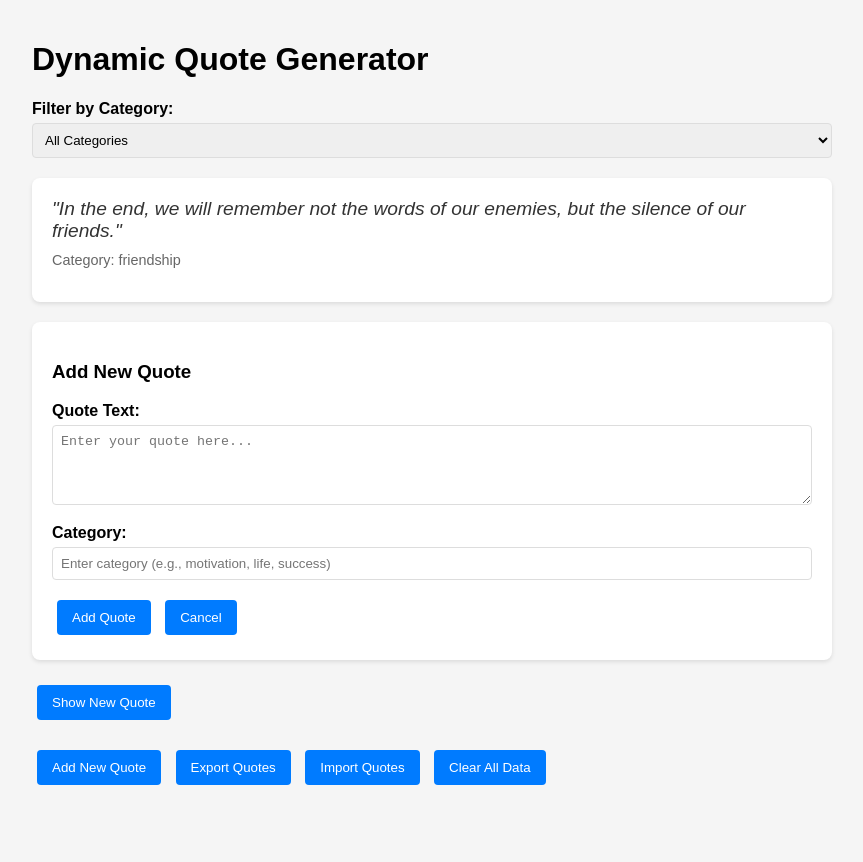
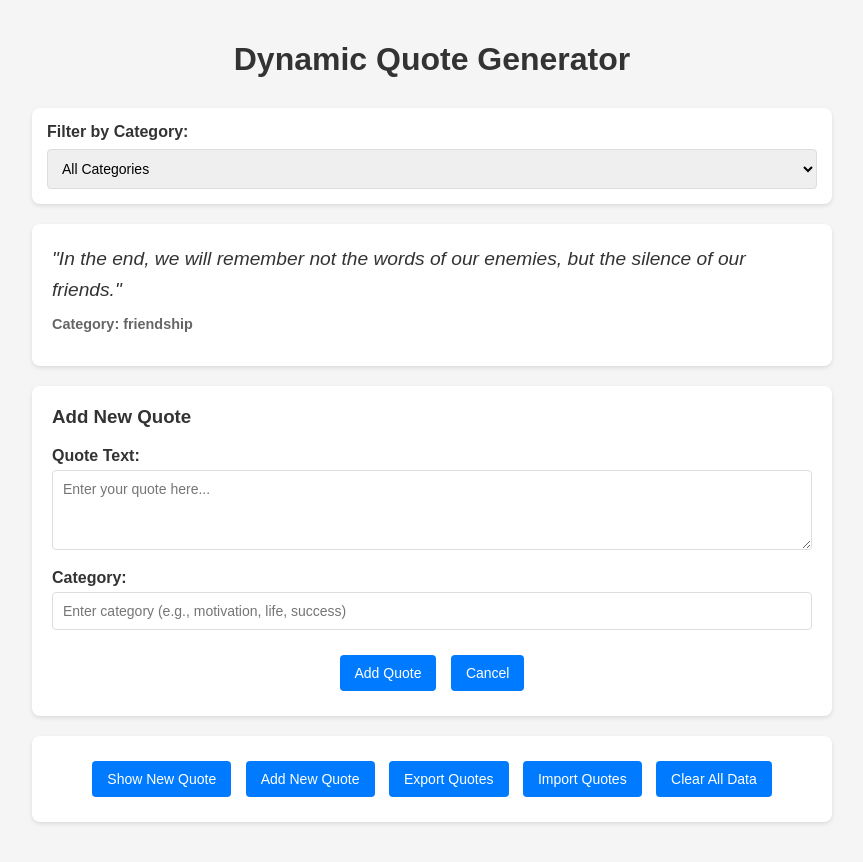
Before and after one commit to NigelDolling/alx_fe_javascript, a plain HTML site: page dom-manipulation/index.html in a window 1280 px wide. Both pictures are taken after a click on the button "Add New Quote". Shown: the whole page, without its empty margins (208-1071 px from the left). Before the commit the page ends 830 px from the top, so only its background shows below. Drawn offline with Linux system fonts and the light colour scheme.

```diff
--- a/dom-manipulation/index.html
+++ b/dom-manipulation/index.html
@@ -4,11 +4,29 @@
     <meta charset="UTF-8">
     <meta name="viewport" content="width=device-width, initial-scale=1.0">
     <title>Dynamic Quote Generator</title>
+    <link rel="stylesheet" href="styles.css">
 </head>
 <body>
     <h1>Dynamic Quote Generator</h1>
+
+    <div id="categoryFilter">
+        <label for="categorySelect">Filter by Category:</label>
+        <select id="categorySelect" onchange="filterQuotesByCategory()">
+            <option value="all">All Categories</option>
+        </select>
+    </div>
+
     <div id="quoteDisplay"></div>
+
+    <div id="controls">
         <button id="newQuote">Show New Quote</button>
+        <button onclick="createAddQuoteForm()">Add New Quote</button>
+        <button onclick="exportQuotes()">Export Quotes</button>
+        <input type="file" id="importFile" accept=".json" onchange="importQuotes(event)" style="display: none;">
+        <button onclick="document.getElementById('importFile').click()">Import Quotes</button>
+        <button onclick="clearAllData()">Clear All Data</button>
+    </div>
+
     <script src="script.js"></script>
 </body>
 </html>
--- a/dom-manipulation/script.js
+++ b/dom-manipulation/script.js
@@ -130,21 +130,12 @@
 // Function to create category filter
 function createCategoryFilter() {
     const existingFilter = document.getElementById('categoryFilter');
-    if (existingFilter) return;
+    if (existingFilter) {
+        populateCategories();
+        return;
+    }
 
-    const filterContainer = document.createElement('div');
-    filterContainer.id = 'categoryFilter';
-    filterContainer.innerHTML = `
-        <label for="categorySelect">Filter by Category:</label>
-        <select id="categorySelect" onchange="filterQuotesByCategory()">
-            <option value="all">All Categories</option>
-        </select>
-    `;
-
-    // Insert filter before quote display
-    const quoteDisplay = document.getElementById('quoteDisplay');
-    quoteDisplay.parentNode.insertBefore(filterContainer, quoteDisplay);
-
+    // Category filter is now in HTML, just populate it
     populateCategories();
 }
 
@@ -264,21 +255,6 @@
     if (newQuoteButton) {
         newQuoteButton.addEventListener('click', showRandomQuote);
     }
-
-    // Create additional control buttons
-    const controlsContainer = document.createElement('div');
-    controlsContainer.id = 'controls';
-    controlsContainer.innerHTML = `
-        <button onclick="createAddQuoteForm()">Add New Quote</button>
-        <button onclick="exportQuotes()">Export Quotes</button>
-        <input type="file" id="importFile" accept=".json" onchange="importQuotes(event)" style="display: none;">
-        <button onclick="document.getElementById('importFile').click()">Import Quotes</button>
-        <button onclick="clearAllData()">Clear All Data</button>
-    `;
-
-    // Insert controls after the new quote button
-    const newQuoteBtn = document.getElementById('newQuote');
-    newQuoteBtn.parentNode.insertBefore(controlsContainer, newQuoteBtn.nextSibling);
 });
 
 // Additional utility function to clear all stored data
@@ -305,101 +281,3 @@
         alert('All data cleared and reset to defaults!');
     }
 }
-
-// Add some basic styling through JavaScript (optional - better to use CSS file)
-function addBasicStyling() {
-    const style = document.createElement('style');
-    style.textContent = `
-        body {
-            font-family: Arial, sans-serif;
-            max-width: 800px;
-            margin: 0 auto;
-            padding: 20px;
-            background-color: #f5f5f5;
-        }
-
-        .quote-container {
-            background: white;
-            padding: 20px;
-            border-radius: 8px;
-            box-shadow: 0 2px 4px rgba(0,0,0,0.1);
-            margin: 20px 0;
-        }
-
-        blockquote {
-            font-size: 1.2em;
-            font-style: italic;
-            margin: 0;
-            color: #333;
-        }
-
-        .category {
-            color: #666;
-            font-size: 0.9em;
-            margin-top: 10px;
-        }
-
-        #addQuoteForm {
-            background: white;
-            padding: 20px;
-            border-radius: 8px;
-            box-shadow: 0 2px 4px rgba(0,0,0,0.1);
-            margin: 20px 0;
-        }
-
-        .form-group {
-            margin-bottom: 15px;
-        }
-
-        label {
-            display: block;
-            margin-bottom: 5px;
-            font-weight: bold;
-        }
-
-        input, textarea, select {
-            width: 100%;
-            padding: 8px;
-            border: 1px solid #ddd;
-            border-radius: 4px;
-            box-sizing: border-box;
-        }
-
-        textarea {
-            height: 80px;
-            resize: vertical;
-        }
-
-        button {
-            background-color: #007bff;
-            color: white;
-            padding: 10px 15px;
-            border: none;
-            border-radius: 4px;
-            cursor: pointer;
-            margin: 5px;
-        }
-
-        button:hover {
-            background-color: #0056b3;
-        }
-
-        .success-message {
-            color: green;
-            margin-top: 10px;
-            font-weight: bold;
-        }
-
-        #categoryFilter {
-            margin: 20px 0;
-        }
-
-        #controls {
-            margin: 20px 0;
-        }
-    `;
-    document.head.appendChild(style);
-}
-
-// Apply basic styling when DOM loads
-document.addEventListener('DOMContentLoaded', addBasicStyling);
--- /dev/null
+++ b/dom-manipulation/styles.css
@@ -0,0 +1,169 @@
+body {
+    font-family: Arial, sans-serif;
+    max-width: 800px;
+    margin: 0 auto;
+    padding: 20px;
+    background-color: #f5f5f5;
+}
+
+h1 {
+    text-align: center;
+    color: #333;
+    margin-bottom: 30px;
+}
+
+.quote-container {
+    background: white;
+    padding: 20px;
+    border-radius: 8px;
+    box-shadow: 0 2px 4px rgba(0,0,0,0.1);
+    margin: 20px 0;
+}
+
+blockquote {
+    font-size: 1.2em;
+    font-style: italic;
+    margin: 0;
+    color: #333;
+    line-height: 1.6;
+}
+
+.category {
+    color: #666;
+    font-size: 0.9em;
+    margin-top: 10px;
+    font-weight: bold;
+}
+
+#categoryFilter {
+    margin: 20px 0;
+    background: white;
+    padding: 15px;
+    border-radius: 8px;
+    box-shadow: 0 2px 4px rgba(0,0,0,0.1);
+}
+
+#categoryFilter label {
+    display: block;
+    margin-bottom: 8px;
+    font-weight: bold;
+    color: #333;
+}
+
+#quoteDisplay {
+    min-height: 100px;
+    margin: 20px 0;
+}
+
+#addQuoteForm {
+    background: white;
+    padding: 20px;
+    border-radius: 8px;
+    box-shadow: 0 2px 4px rgba(0,0,0,0.1);
+    margin: 20px 0;
+}
+
+#addQuoteForm h3 {
+    margin-top: 0;
+    color: #333;
+}
+
+.form-group {
+    margin-bottom: 15px;
+}
+
+label {
+    display: block;
+    margin-bottom: 5px;
+    font-weight: bold;
+    color: #333;
+}
+
+input, textarea, select {
+    width: 100%;
+    padding: 10px;
+    border: 1px solid #ddd;
+    border-radius: 4px;
+    box-sizing: border-box;
+    font-size: 14px;
+}
+
+textarea {
+    height: 80px;
+    resize: vertical;
+    font-family: inherit;
+}
+
+select {
+    cursor: pointer;
+}
+
+button {
+    background-color: #007bff;
+    color: white;
+    padding: 10px 15px;
+    border: none;
+    border-radius: 4px;
+    cursor: pointer;
+    margin: 5px;
+    font-size: 14px;
+    transition: background-color 0.3s ease;
+}
+
+button:hover {
+    background-color: #0056b3;
+}
+
+button:active {
+    transform: translateY(1px);
+}
+
+#controls {
+    margin: 20px 0;
+    text-align: center;
+    background: white;
+    padding: 20px;
+    border-radius: 8px;
+    box-shadow: 0 2px 4px rgba(0,0,0,0.1);
+}
+
+.form-buttons {
+    text-align: center;
+    margin-top: 20px;
+}
+
+.success-message {
+    color: #28a745;
+    margin-top: 10px;
+    font-weight: bold;
+    text-align: center;
+    padding: 10px;
+    background-color: #d4edda;
+    border: 1px solid #c3e6cb;
+    border-radius: 4px;
+}
+
+#importFile {
+    display: none;
+}
+
+/* Responsive design */
+@media (max-width: 600px) {
+    body {
+        padding: 10px;
+    }
+
+    button {
+        display: block;
+        width: 100%;
+        margin: 5px 0;
+    }
+
+    #controls {
+        padding: 15px;
+    }
+
+    .quote-container {
+        padding: 15px;
+    }
+}
```
Lines whose indentation alone changed are shown as unchanged.
